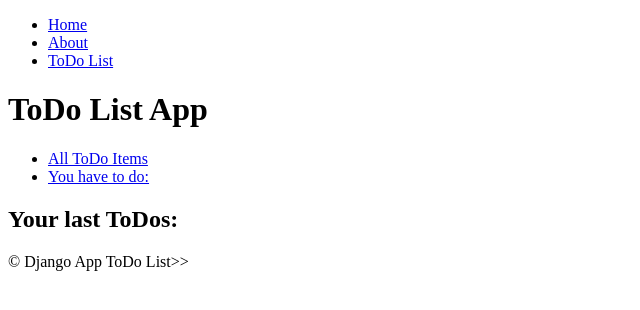
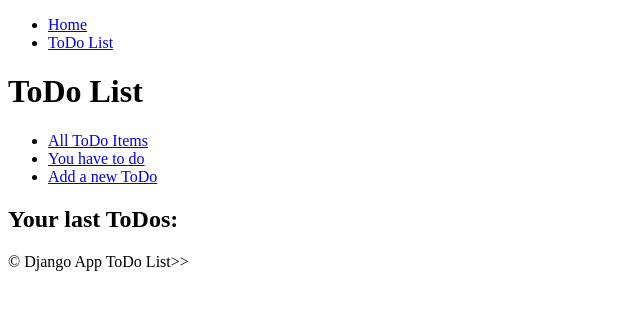
Before and after one commit to TiredOptimist/first-django-project, a Django app: page /todos/ in a window 1280 px wide. Shown: the top 310 px of the page, without its empty margins (0-640 px from the left). Run offline with Django 5.2, Linux system fonts and the light colour scheme; data that the repository does not hold is empty.

Commit message:
Create knopka emae

```diff
--- a/first/templates/components/navbar.html
+++ b/first/templates/components/navbar.html
@@ -1,7 +1,6 @@
 <nav>
   <ul>
     <li><a href="{% url 'index' %}">Home</a></li>
-    <li><a href="#">About</a></li>
     <li><a href="{% url 'todo_list:index' %}">ToDo List</a></li>
   </ul>
 </nav>
--- a/first/todo_list/templates/todo_list/index.html
+++ b/first/todo_list/templates/todo_list/index.html
@@ -1,15 +1,18 @@
 {% extends 'todo_list/base.html' %}
 
 {% block title %}
-  ToDo List APP
+  ToDo List
 {% endblock title %}
 
 {% block body %}
-  <h1>ToDo List App</h1>
+  <h1>ToDo List</h1>
   <ul>
   <li><a href="{% url 'todo_list:list' %}">All ToDo Items</a></li>
-  <li><a href="{% url 'todo_list:done' %}">You have to do:</a></li>
+  <li><a href="{% url 'todo_list:done' %}">You have to do</a></li>
+  <li> <a href="{% url 'add_todo_item' %}">Add a new ToDo</a>
+  </li>
   </ul>
+
   <h2>Your last ToDos:</h2>
    {% include 'todo_list/components/todo_items_list.html' %}
 {% endblock body %}
--- a/first/todo_list/urls.py
+++ b/first/todo_list/urls.py
@@ -11,7 +11,8 @@ urlpatterns = [
     path("", views.ToDoListIndexView.as_view(), name="index"),
     path("list/", views.ToDoListView.as_view(), name="list"),
     path("done/", views.ToDoListDoneView.as_view(), name="done"),
-    path("<int:pk>/", views.ToDoDetailView.as_view(), name="detail")
+    path("<int:pk>/", views.ToDoDetailView.as_view(), name="detail"),
+    path('add_todo_item/', views.add_todo_item, name='add_todo_item'),
 
 
 ]
--- a/first/todo_list/views.py
+++ b/first/todo_list/views.py
@@ -1,6 +1,7 @@
-from django.shortcuts import render
+from django.shortcuts import render, redirect
 from django.http import HttpRequest, HttpResponse
-from django.views.generic import TemplateView, ListView, DetailView
+from django.views.generic import ListView, DetailView
+from .forms import ToDoItemForm
 from .models import ToDoItem
 
 
@@ -26,3 +27,14 @@ class ToDoListView(ListView):
 
 class ToDoDetailView(DetailView):
     model = ToDoItem
+
+
+def add_todo_item(request):
+    if request.method == 'POST':
+        form = ToDoItemForm(request.POST)
+        if form.is_valid():
+            form.save()
+            return redirect('todo_list')
+    else:
+        form = ToDoItemForm()
+    return render(request, 'add_todo_item.html', {'form': form})
```
Also changed, not shown: first/templates/index.html (+5 -4 lines), first/todo_list/forms.py (added, +9 -0 lines), first/todo_list/templates/todo_list/add_todo_item.html (added, +14 -0 lines).
